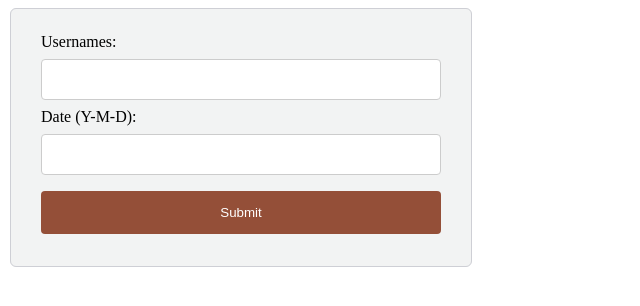
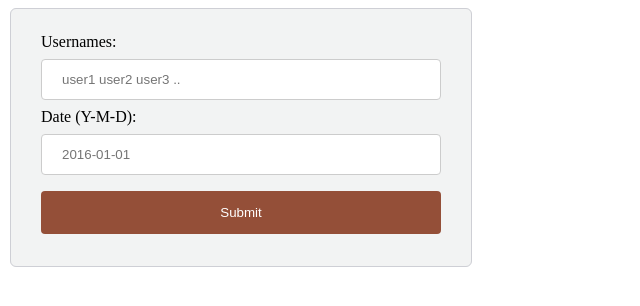
Before and after one commit to mpetason/launchpad-reports-flask, a Flask app: page / in a window 1280 px wide. Shown: the top 306 px of the page, without its empty margins (0-640 px from the left). Run offline with Flask 2, Linux system fonts and the light colour scheme.

Commit message:
updated input fields to show usage.

```diff
--- a/templates/index.html
+++ b/templates/index.html
@@ -8,9 +8,9 @@
     <fieldset>
     <form action="/report" method="post">
         <label for="usernames">Usernames: </label>
-        <input type="text" name="usernames" size="50" required></input><br>
+        <input type="text" name="usernames" size="50" placeholder="user1 user2 user3 .." required></input><br>
         <label for="date">Date (Y-M-D): </label>
-        <input type="text" name="date" size="50" required></input><br>
+        <input type="text" name="date" size="50" placeholder="2016-01-01" required></input><br>
         <input type="submit" value="Submit">
     </form>
     </fieldset>
```
